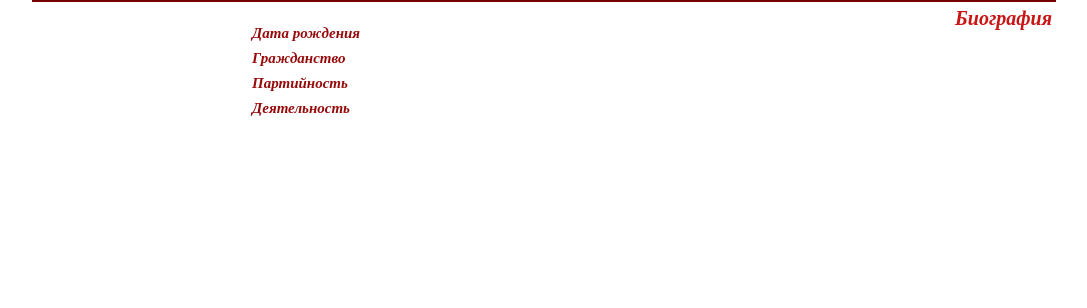
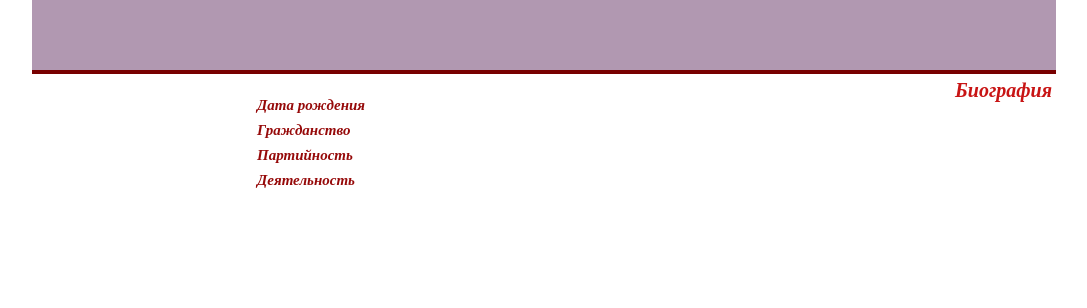
Before and after one commit to KudaSoff/Election, a PHP site: page / in a window 1280 px wide. Shown: the top 308 px of the page, without its empty margins (96-1183 px from the left). Run offline with PHP 8.4, Linux system fonts and the light colour scheme; tables that the repository leaves empty or names only in its code hold one stand-in row (values such as "Sample post"); data that the repository does not hold is empty; some libraries are stand-ins or nearby versions.

Commit message:
View update
Update all views in css files

```diff
--- /dev/null
+++ b/public/css_styles/header.css
@@ -0,0 +1,10 @@
+* {
+    margin: 0 auto;
+    padding: 0;
+}
+
+header {
+    width: 1024px;
+    height: 70px;
+    background: rgba(100, 50, 100, 0.5);
+}
--- a/public/css_styles/person.css
+++ b/public/css_styles/person.css
@@ -19,7 +19,9 @@
     font-style: italic;
     color: rgb(100, 0, 0);
     border-bottom: 2px solid rgb(120, 0, 0);
+    border-top: 2px solid rgb(120, 0, 0);
     margin-bottom: 5px;
+    background: rgba(50, 100, 50, 0.5);
 }
 
 .person img {
@@ -29,7 +31,7 @@
 .person_portrait {
     width: 200px;
     float: left;
-    margin-bottom: 5px;
+    margin: 0px 0px 30px 5px;
 }
 
 .person_data {
@@ -64,14 +66,14 @@
     color: rgb(200, 20, 20);
     text-align: right;
     float: left;
-    width: 550px;
+    width: 545px;
 }
 
 .click:hover {
     cursor: pointer;
     font-weight: 900;
     text-decoration: underline;
-    text-shadow: 0 0 10px rgb(0, 0, 0);
+    text-shadow: 0 0 5px rgba(0, 0, 0, 0.5);
 }
 
 .biography {
@@ -79,5 +81,6 @@
     font-style: italic;
     font-size: 15px;
     color: rgb(0, 0, 30);
-    width: 550px;
+    width: 545px;
+    display: none;
 }
--- a/public/index.php
+++ b/public/index.php
@@ -10,6 +10,7 @@
     <title>Выборы президента Республики Беларусь - 2015</title>
 
     <link href="css_styles/person.css" type="text/css" rel="stylesheet" />
+    <link href="css_styles/header.css" type="text/css" rel="stylesheet" />
 
     <script src="http://google.com/jsapi" type="text/javascript"></script>
     <script type="text/javascript">
@@ -24,7 +25,8 @@
 <body>
 
     <header>
-
+        <div class="slogan"></div>
+        <menu></menu>
     </header>
 
     <div id="info">
--- a/system/class/class.expectant.php
+++ b/system/class/class.expectant.php
@@ -34,9 +34,9 @@
          */
         public function viewPerson($person) {
             echo '<section class="person">';
-                echo '<header class="person_full_name">' .
+                echo '<div class="person_full_name">' .
                             $person['first_name'] . ' ' . $person['second_name'] . ' ' . $person['last_name'] .
-                     '</header>';
+                     '</div>';
                 echo '<div class="person_portrait">';
                     echo '<img src="' . $person['portrait'] . '" height="200px"' . ' />';
                 echo '</div>';
```
Also changed, not shown: 2 other files.
